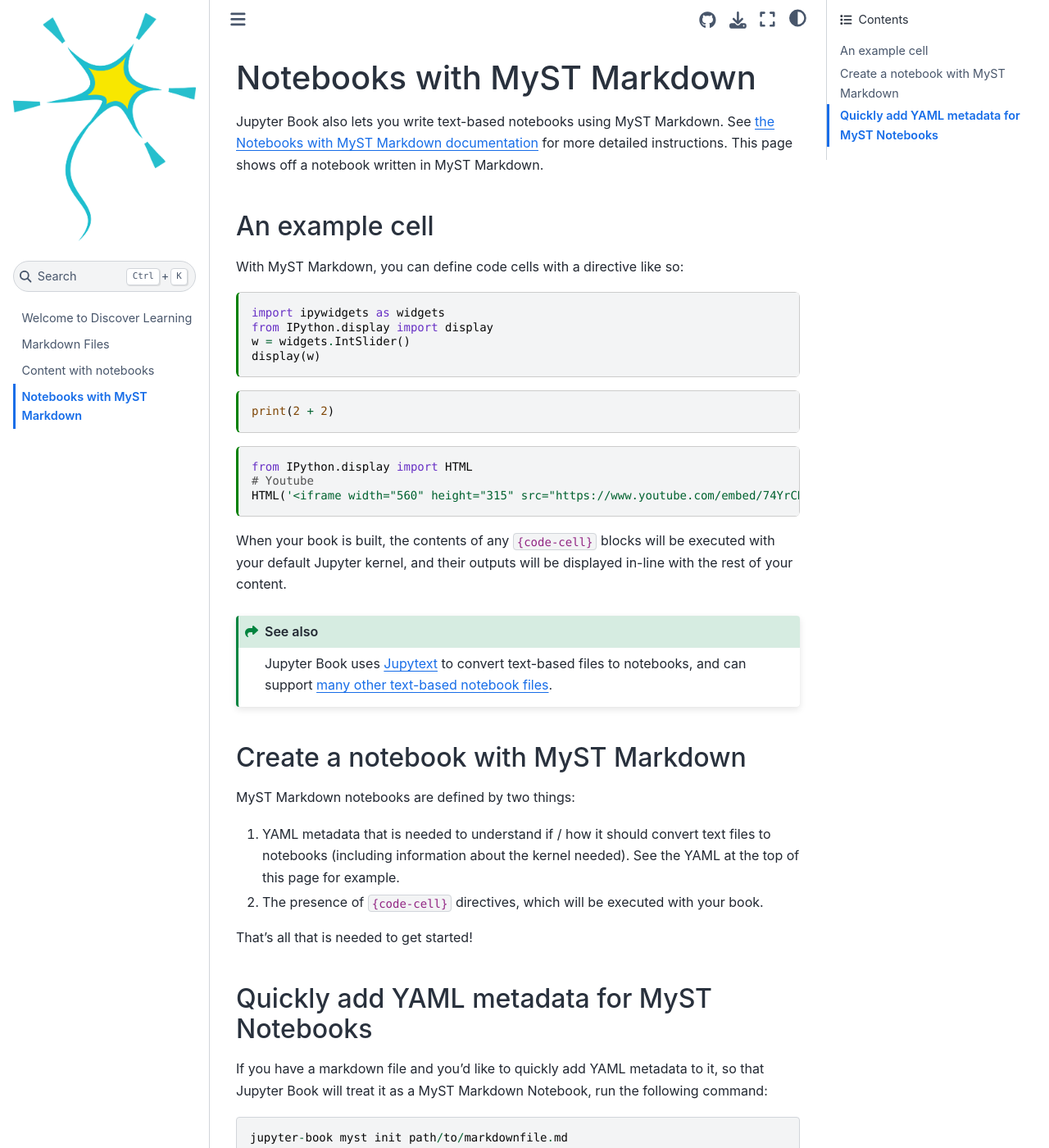
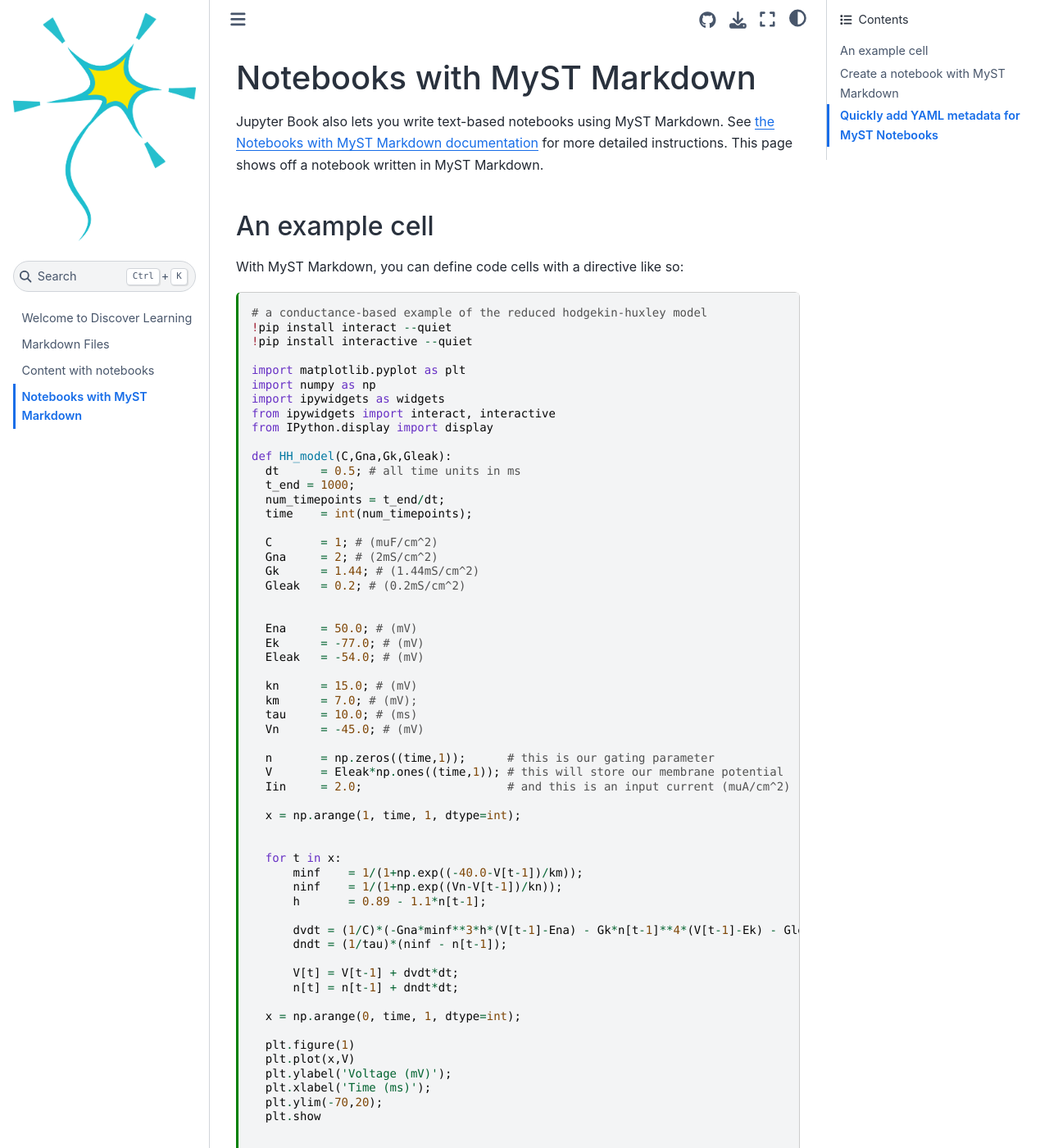
Before and after one commit to mannazsci/DiscoverLearning, a Jupyter Book: the page built from markdown-notebooks.md, in a window 1280 px wide and 1400 px high. Shown: the whole window at 82% size. Built offline with Jupyter Book 1.0.4 settings and Sphinx 7.4.7 and the Sphinx Book theme 1.1.4, drawn with Linux system fonts in a browser that asks for light colours; some of the changed text lies outside the part shown.

Commit message:
Add HH-model

````diff
--- a/markdown-notebooks.md
+++ b/markdown-notebooks.md
@@ -24,10 +24,90 @@
 With MyST Markdown, you can define code cells with a directive like so:
 
 ```{code-cell}
+# a conductance-based example of the reduced hodgekin-huxley model
+!pip install interact --quiet
+!pip install interactive --quiet
+
+import matplotlib.pyplot as plt
+import numpy as np
 import ipywidgets as widgets
+from ipywidgets import interact, interactive
 from IPython.display import display
-w = widgets.IntSlider()
-display(w)
+
+def HH_model(C,Gna,Gk,Gleak):
+  dt      = 0.5; # all time units in ms
+  t_end = 1000;
+  num_timepoints = t_end/dt;
+  time    = int(num_timepoints);
+
+  C       = 1; # (muF/cm^2)
+  Gna     = 2; # (2mS/cm^2)
+  Gk      = 1.44; # (1.44mS/cm^2)
+  Gleak   = 0.2; # (0.2mS/cm^2)
+
+
+  Ena     = 50.0; # (mV)
+  Ek      = -77.0; # (mV)
+  Eleak   = -54.0; # (mV)
+
+  kn      = 15.0; # (mV)
+  km      = 7.0; # (mV);
+  tau     = 10.0; # (ms)
+  Vn      = -45.0; # (mV)
+
+  n       = np.zeros((time,1));      # this is our gating parameter
+  V       = Eleak*np.ones((time,1)); # this will store our membrane potential
+  Iin     = 2.0;                     # and this is an input current (muA/cm^2)
+
+  x = np.arange(1, time, 1, dtype=int);
+
+
+  for t in x:
+      minf    = 1/(1+np.exp((-40.0-V[t-1])/km));
+      ninf    = 1/(1+np.exp((Vn-V[t-1])/kn));
+      h       = 0.89 - 1.1*n[t-1];
+
+      dvdt = (1/C)*(-Gna*minf**3*h*(V[t-1]-Ena) - Gk*n[t-1]**4*(V[t-1]-Ek) - Gleak*(V[t-1]-Eleak) + Iin);
+      dndt = (1/tau)*(ninf - n[t-1]);
+
+      V[t] = V[t-1] + dvdt*dt;
+      n[t] = n[t-1] + dndt*dt;
+
+  x = np.arange(0, time, 1, dtype=int);
+
+  plt.figure(1)
+  plt.plot(x,V)
+  plt.ylabel('Voltage (mV)');
+  plt.xlabel('Time (ms)');
+  plt.ylim(-70,20);
+  plt.show
+
+
+interact(HH_model, C = widgets.FloatSlider(
+    value=1.0,
+    min=0.1,
+    max=2.0,
+    step=0.1,
+    description='membrane capacitance:'),
+    Gna = widgets.FloatSlider(
+    value=2.0,
+    min=0.0,
+    max=5.0,
+    step=0.1,
+    description='Sodium conductance:'),
+    Gk = widgets.FloatSlider(
+    value=1.44,
+    min=0.0,
+    max=5.0,
+    step=0.1,
+    description='Potassium conductance:'),
+    Gleak = widgets.FloatSlider(
+    value=0.2,
+    min=0.0,
+    max=1.0,
+    step=0.1,
+    description='Leak conductance:')
+)
 ```
 
 ```{code-cell}
````
